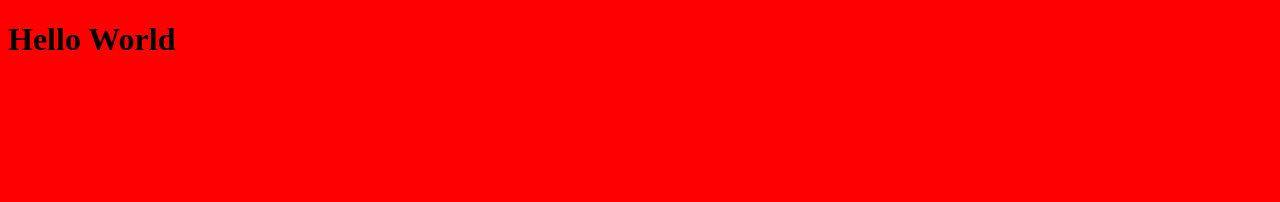
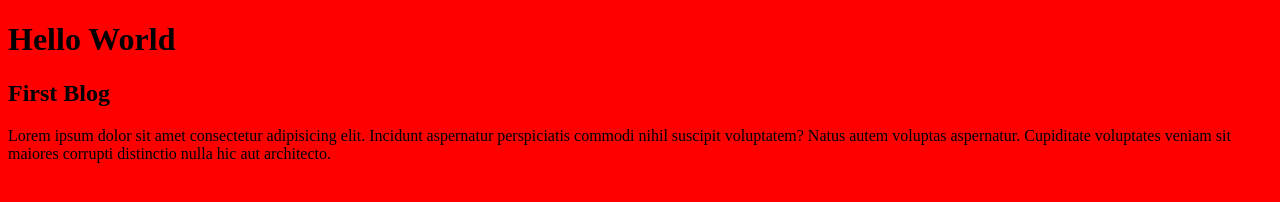
Before and after one commit to mstsurnalyakter/git_practice, a plain HTML site: page index.html in a window 1280 px wide. Drawn offline with Linux system fonts and the light colour scheme.

Commit message:
first blog is added

```diff
--- a/index.html
+++ b/index.html
@@ -10,6 +10,12 @@
     <header>
           <h1>Hello World</h1>
     </header>
+    <section>
+        <h2>First Blog</h2>
+        <p>
+            Lorem ipsum dolor sit amet consectetur adipisicing elit. Incidunt aspernatur perspiciatis commodi nihil suscipit voluptatem? Natus autem voluptas aspernatur. Cupiditate voluptates veniam sit maiores corrupti distinctio nulla hic aut architecto.
+        </p>
+    </section>
 
 
 </body>
```
